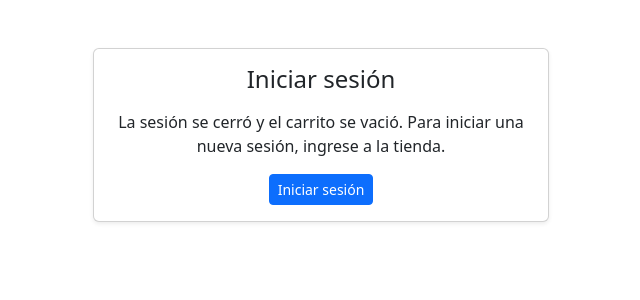
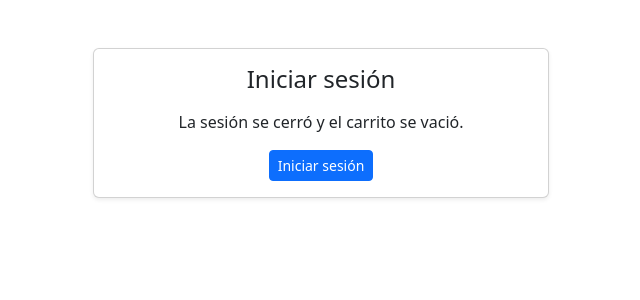
Before and after one commit to oramirez13/tienda_virtual, a PHP site: page /cerrar.php in a window 1280 px wide. Shown: the top 300 px of the page, without its empty margins (319-959 px from the left). Run offline with PHP 8.4, Linux system fonts and the light colour scheme.

Commit message:
Quitar frase redundante del aviso en cerrar.php

```diff
--- a/cerrar.php
+++ b/cerrar.php
@@ -41,7 +41,7 @@ session_destroy();
       <div class="card shadow-sm">
         <div class="card-body text-center">
           <h1 class="h4 mb-3">Iniciar sesión</h1>
-          <p class="mb-3">La sesión se cerró y el carrito se vació. Para iniciar una nueva sesión, ingrese a la tienda.</p>
+          <p class="mb-3">La sesión se cerró y el carrito se vació.</p>
 
           <!-- Opción de navegación para iniciar sesión de nuevo -->
           <a href="index.php" class="btn btn-primary btn-sm">Iniciar sesión</a>
```
